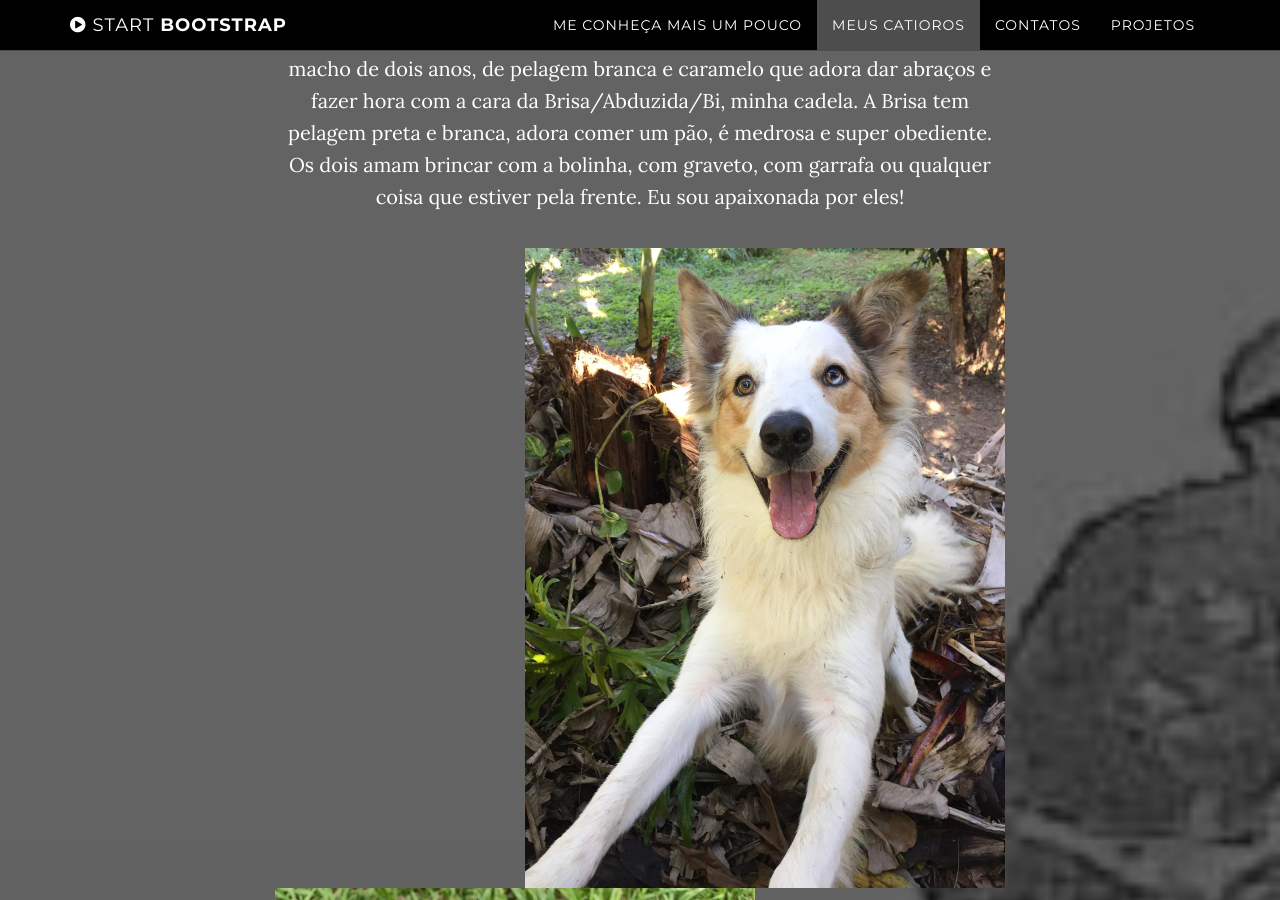
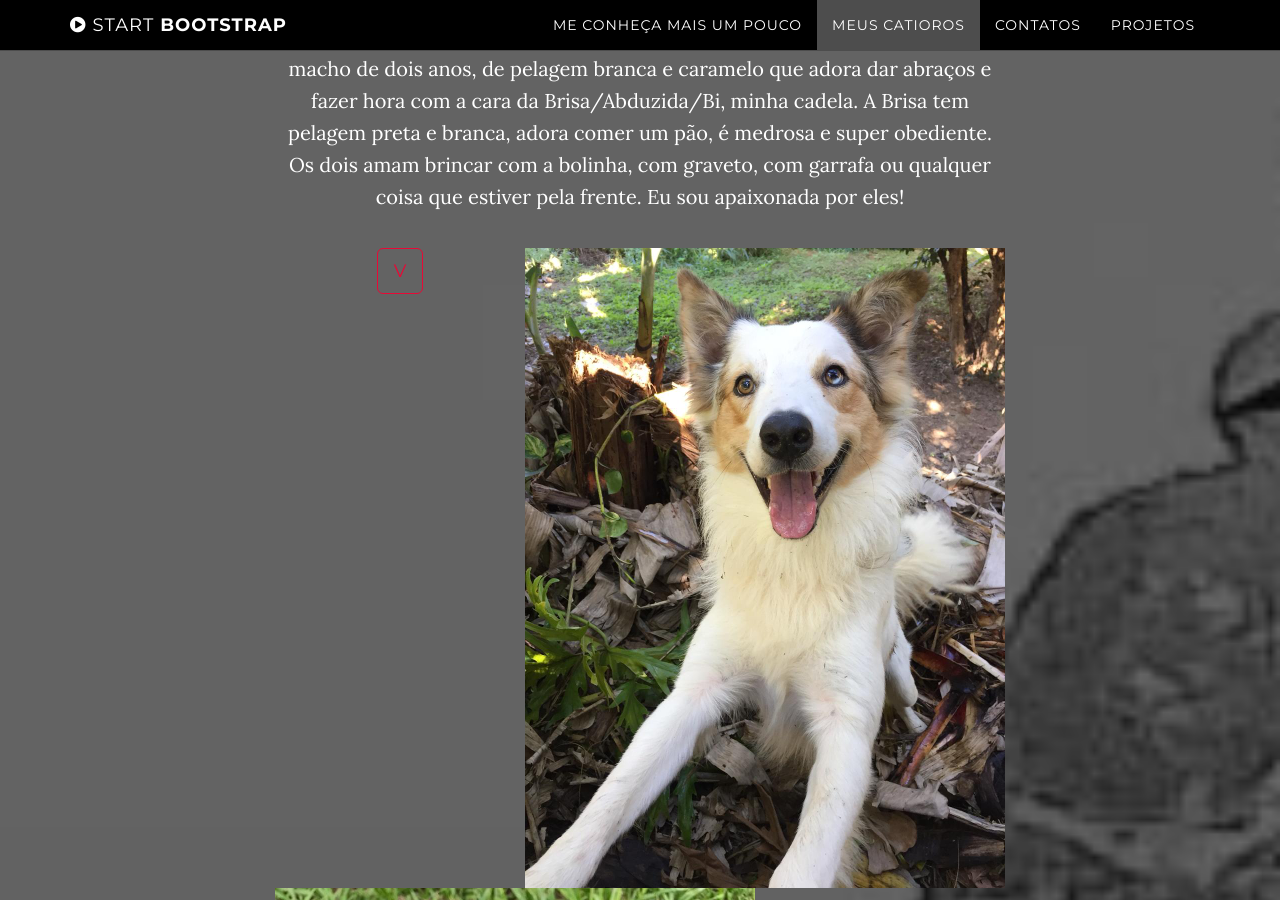
Before and after one commit to liviafariacarvalho/liviafariacarvalho.github.io, a Jekyll site: the page built from index.html, in a window 1280 px wide and 900 px high, scrolled down 1646 px. Built offline with Jekyll 4.4.1, drawn with Linux system fonts in a browser that asks for light colours.

Commit message:
Update download.html

```diff
--- a/_includes/download.html
+++ b/_includes/download.html
@@ -9,7 +9,7 @@
                      <img width="480px" height="640px" align="left"  src="\img\2.jpg"/>
                      <img width="480px" height="640px" align="right" src="\img\3.jpg"/>
                      <img width="480px" height="640px" align="left"  src="\img\4.jpg"/>
-                    <a href="http://startbootstrap.com/template-overviews/grayscale/" class="btn btn-default btn-lg">Visit Download Page</a>
+                    <a href="" class="btn btn-default btn-lg">V</a>
                 </div>
             </div>
         </div>
```
